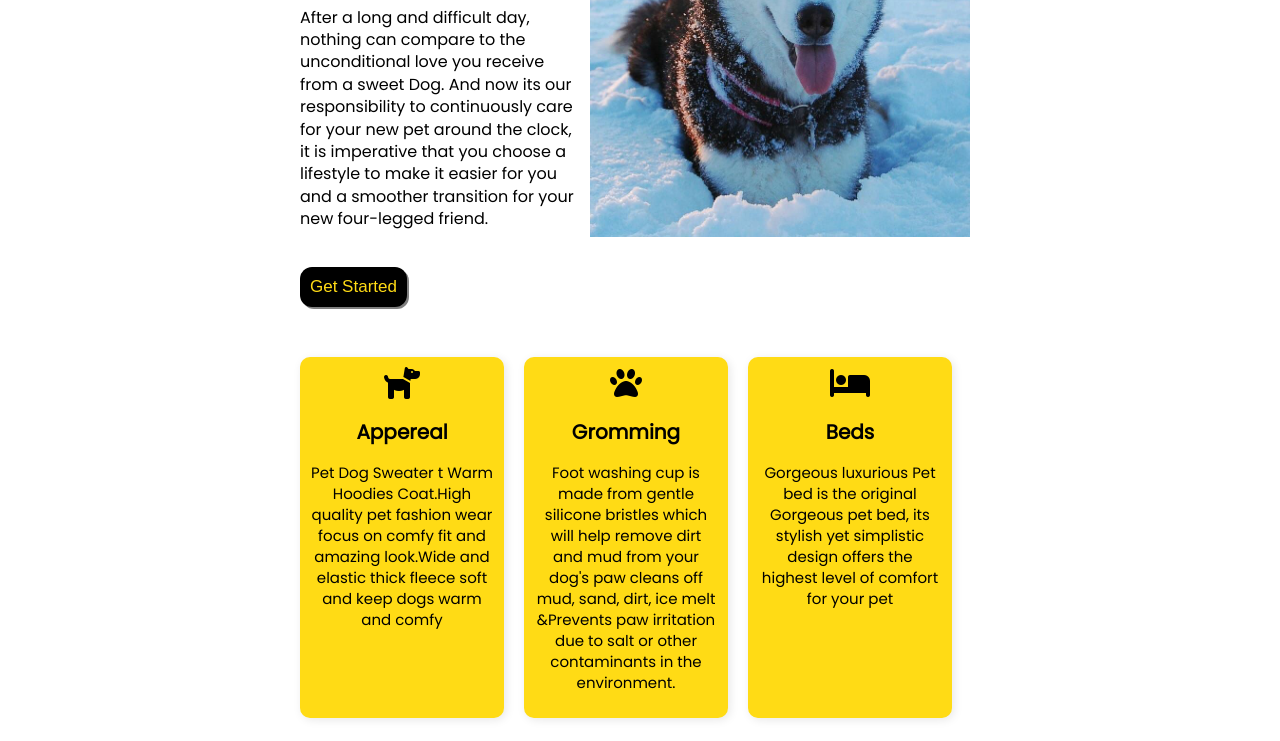
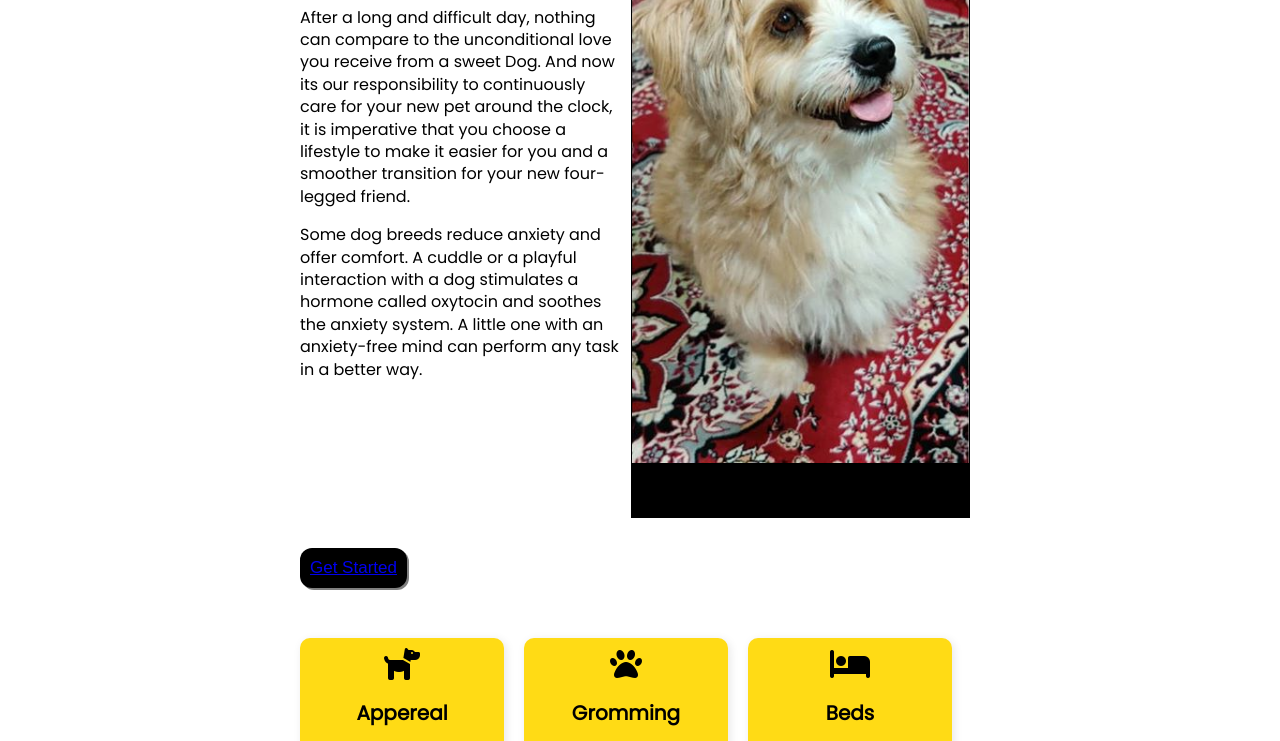
Before and after one commit to shubhs13/Product-Landing-Page, a plain HTML site: page index.html in a window 1280 px wide. Shown: the part 233-974 px from the top of the page. Drawn offline with Linux system fonts and the light colour scheme.

Commit message:
Update index.html

```diff
--- a/index.html
+++ b/index.html
@@ -4,8 +4,8 @@
     <link rel="stylesheet" href="style.css">
     <script src="https://kit.fontawesome.com/b6095665c6.js" crossorigin="anonymous"></script>
 <header id="header">
+
     <nav id="nav-bar">
-
         <a href="#about" class="nav-link">About</a>
         <a href="#features" class="nav-link" >Featurest</a>
         <a href="#products" class="nav-link">Products</a>
@@ -16,14 +16,15 @@
         <div class="header-left">
         <h1>Scratch me and you’ll find a permanent job.</h1>
         <p>After a long and difficult day, nothing can compare to the unconditional love you receive from a sweet Dog. And now its our responsibility to continuously care for your new pet around the clock, it is imperative that you choose a lifestyle to make it easier for you and a smoother transition for your new four-legged friend.</p>
+            <p>Some dog breeds reduce anxiety and offer comfort. A cuddle or a playful interaction with a dog stimulates a hormone called oxytocin and soothes the anxiety system. A little one with an anxiety-free mind can perform any task in a better way.</p>
         </div>
 
-                <img src="images/header.jpg">
+                <img src="images/Screenshot%20(16).png" >
 
 
     </div>
     <div class="container">
-    <button class="btn">Get Started</button>
+    <button class="btn"><a href="#join">Get Started</a></button>
     </div>
 </header>
 <section id="features">
```
